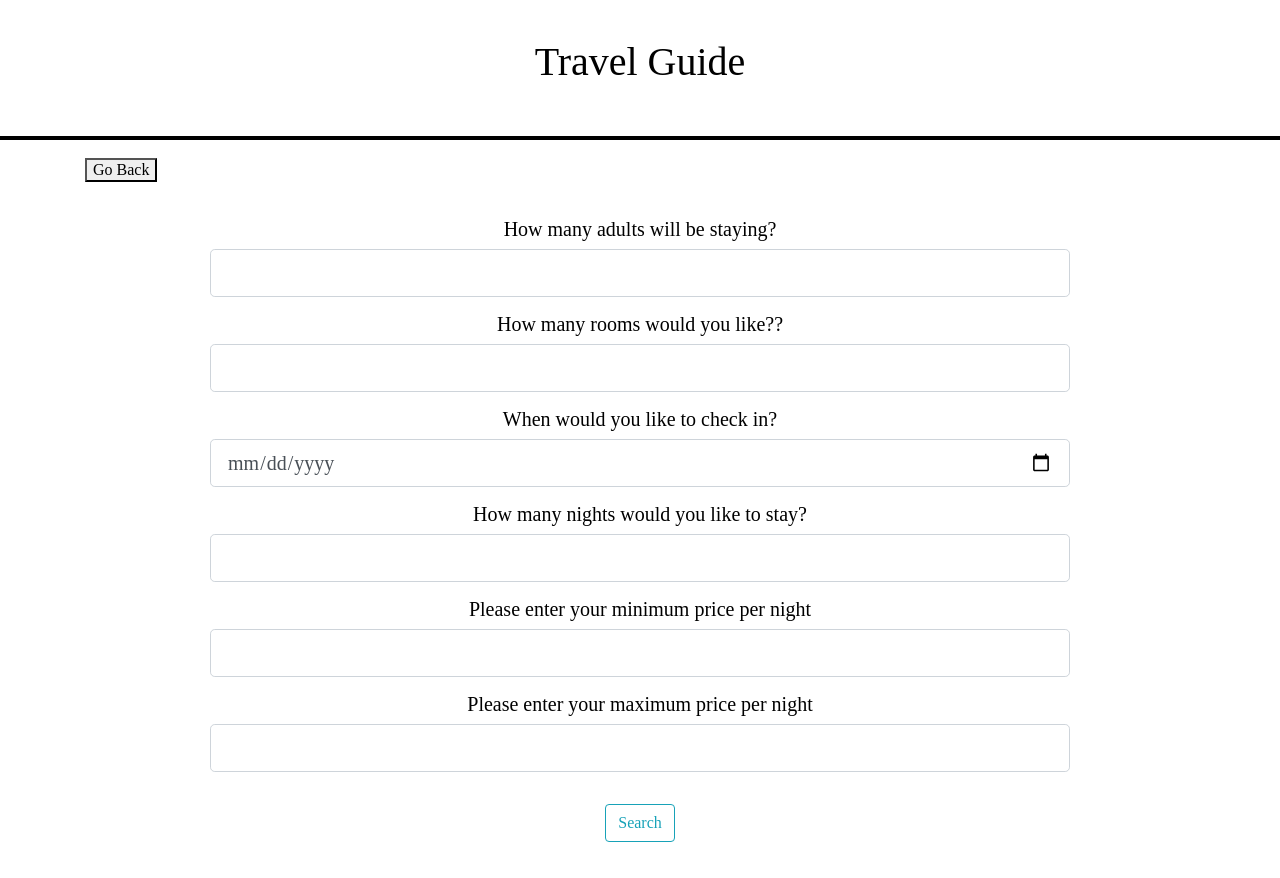
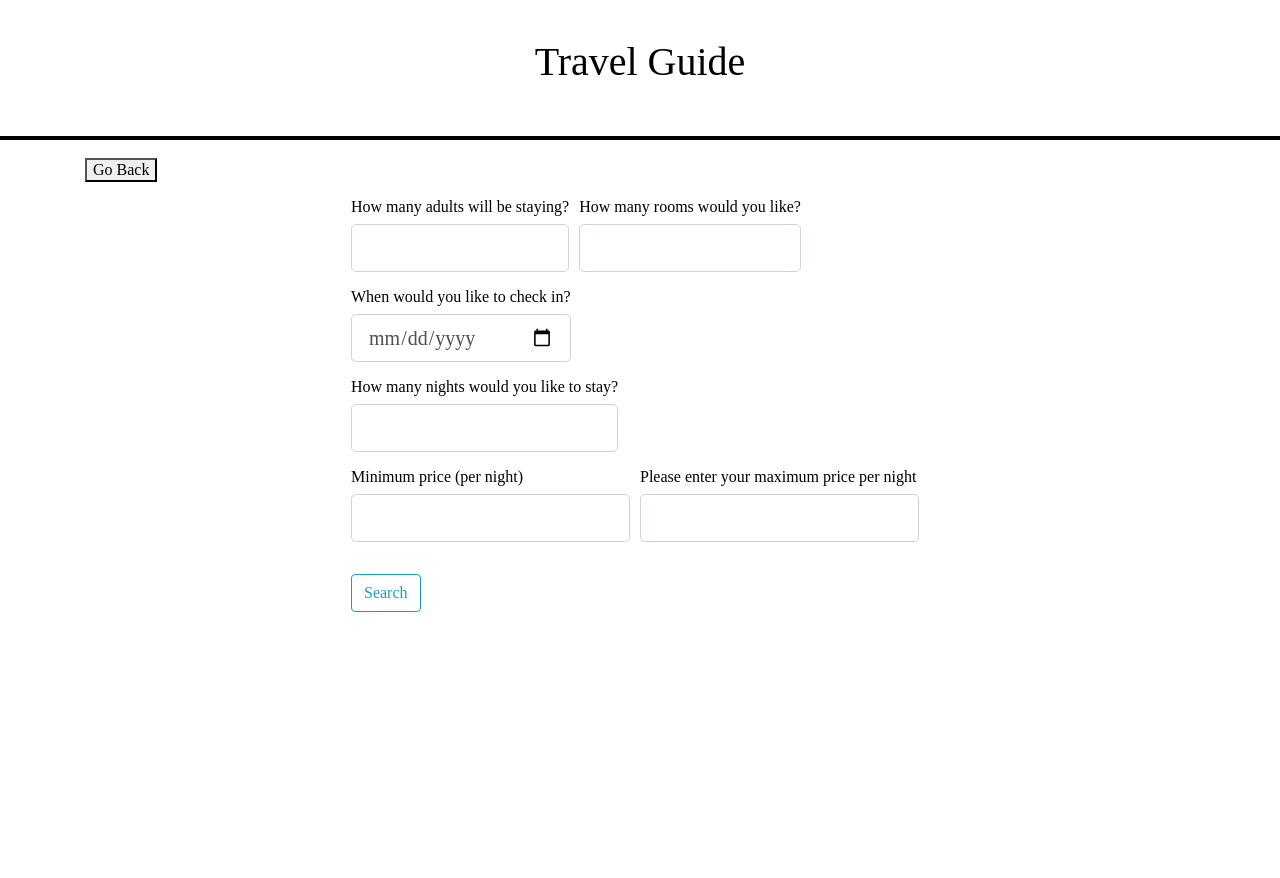
Before and after one commit to federicoguti01/Travel-Guide-Project, a Flask app: a page that uses templates/travel.html in a window 1280 px wide. Shown: the part 160-1038 px from the top of the page. After the commit the page ends 772 px from the top, so only its background shows below. Run offline with Flask 2, Linux system fonts and the light colour scheme; some libraries are stand-ins or nearby versions.

Commit message:
style changes
Co-authored-by: Eman Mustefa <eamustefa@gmail.com>
Co-authored-by: Alex Vargas <alexvargas0323@gmail.com>
Co-authored-by: Federico Gutierrez <fg42768n@pace.edu>

```diff
--- a/attractions.py
+++ b/attractions.py
@@ -10,7 +10,8 @@ attractions = {
         'images': {
             'small': {
                 'width': '150',
-                'url': 'https://media-cdn.tripadvisor.com/media/photo-l/07/02/63/f5/freedom-tower.jpg',
+                'url':
+                  'https://media-cdn.tripadvisor.com/media/photo-l/07/02/63/f5/freedom-tower.jpg',
                 'height': '150'
             },
             'thumbnail': {
--- a/forms.py
+++ b/forms.py
@@ -1,12 +1,20 @@
 from flask_wtf import FlaskForm
-from wtforms import StringField, PasswordField, SubmitField, BooleanField
+from wtforms import StringField, PasswordField, SubmitField, BooleanField#, SelectField
 from wtforms.fields.html5 import DateField
 from wtforms_components import DateRange
 from wtforms import IntegerField
-from wtforms.validators import DataRequired, Length, Email, EqualTo
+from wtforms.validators import DataRequired, Length, Email, EqualTo, NumberRange
 from datetime import date, timedelta
 
-
+# def createList(r1, r2):
+#     if (r1 == r2):
+#         return str(r1)
+#     else:
+#         res = []
+#         while(r1 < r2+1 ):
+#             res.append(r1)
+#             r1 += 1
+#         return res
 
 class LoginForm(FlaskForm):
     username = StringField('Username',
@@ -36,14 +44,14 @@ class LocationSearchForm(FlaskForm):
 
 class HotelSearchForm(FlaskForm):
     adults = IntegerField('How many adults will be staying?',
-                          validators=[DataRequired()])
-    rooms = IntegerField('How many rooms would you like??',
-                         validators=[DataRequired()])
+                           validators=[DataRequired(), NumberRange(min=1, max=100)])
+    rooms = IntegerField('How many rooms would you like?',
+                         validators=[DataRequired(), NumberRange(min=1, max=100)])
     date = DateField('When would you like to check in?',
                        validators=[DataRequired(), DateRange(min=date.today() + timedelta(days=1))], format='%Y-%m-%d')
     nights = IntegerField('How many nights would you like to stay?',
-                          validators=[DataRequired()])
-    minPrice = IntegerField('Please enter your minimum price per night',
+                          validators=[DataRequired(), NumberRange(min=1, max=170)])
+    minPrice = IntegerField('Minimum price (per night)',
                             validators=[DataRequired()])
     maxPrice = IntegerField('Please enter your maximum price per night',
                             validators=[DataRequired()])
@@ -54,7 +62,7 @@ class FlightSearchForm(FlaskForm):
     depart = StringField('Where are you departing from?',
                          validators=[DataRequired()])
     adults = IntegerField('How many adults will be traveling?',
-                          validators=[DataRequired()])
+                          validators=[DataRequired(), NumberRange(min=1, max=100)])
     date = DateField('When would you like to depart?',
                      validators=[DataRequired(), DateRange(min=date.today() + timedelta(days=1))], format='%Y-%m-%d')
     submit = SubmitField('Search')
--- a/main.py
+++ b/main.py
@@ -3,7 +3,6 @@ Create practice/presentation
 Add/fix html and css
 Add about/home pages
 Testing/Unittest
-Heroku Deployment
 '''
 
 from flask import Flask, render_template, url_for, flash, redirect, request
@@ -151,8 +150,7 @@ def travel_search(lat, lng):
         #           if request.method == 'POST':
         print(search.data)
         return show_travel_page(lat, lng, search.adults.data,
-                                search.rooms.data, search.date.data
-                                .strftime('%Y-%m-%d'), search.nights.data,
+                                search.rooms.data, search.date.data, search.nights.data,
                                 search.minPrice.data, search.maxPrice.data)
 
     return render_template('travel.html', form=search)
@@ -163,7 +161,8 @@ def show_travel_page(lat, lng, adults, rooms, date,
                      nights, minPrice, maxPrice):
     hotels = hotel_search(lat, lng, adults, rooms, date, nights, minPrice,
                           maxPrice)
-    if hotels is None:
+    print(hotels)
+    if (hotels == "No hotels could be found for your search. Please try again.\n"):
         return render_template('error.html')
     return render_template('hotels.html', hotels=hotels, lat=lat, lng=lng)
 
@@ -181,14 +180,17 @@ def flights_search(lat, lng):
 @app.route('/flights/results')
 def show_flights_page(lat, lng, depart, adults, date):
     flights = flight_search(lat, lng, depart, adults, date)
-    departing = flights['Departing From']
-    arriving = flights['Arrival To']
+    arriving = flights['Departing From']
+    arriveAdd = flights['Departing Airport Address']
+    departing = flights['Arrival To']
+    departAdd = flights['Arrival Airport Address']
+    print(flights)
     url = flights['URL']
     if flights is None:
         return render_template('error.html')
     return render_template(
         'flights.html', depart=departing, arrival=arriving, link=url,
-        lat=lat, lng=lng)
+        lat=lat, lng=lng, address1=departAdd, address2=arriveAdd)
 
 
 @login_manager.user_loader
--- a/static/main.css
+++ b/static/main.css
@@ -107,3 +107,12 @@ p.whitespace {
   padding:20px;
 
 }
+
+.formPadding {
+  padding-right: 10px;
+}
+
+.middle {
+  display: flex;
+  justify-content: center;
+  align-items: center;
--- a/templates/error.html
+++ b/templates/error.html
@@ -1,15 +1,14 @@
 {% extends "layout.html" %}
 {% block content %}
-
+<p class="whitespace row">
 <button onclick="location.href='/search'">Try another location</button>
 <button onclick="goBack()">Go Back</button>
-
+</p>
     <script>
     function goBack() {
       window.history.back();
     }
     </script>
-<button onclick="location.href='/results/{{ lat }}&{{ lng }}'">Go Back</button>
     <div class="content center">
     <h1 class="border-bottom" style="font-size: 50px; padding-top: 25px; padding-bottom: 10px">Sorry, no results were found.</h1>
     <div style = "padding: 20px;">
--- a/templates/travel.html
+++ b/templates/travel.html
@@ -2,12 +2,13 @@
 {% block content %}
 <p class="whitespace">
 <button onclick="goBack()">Go Back</button>
-<div class="content center">
+<div class="middle">
     <form method="POST" action="">
         {{ form.hidden_tag() }}
         <fieldset class="form-group">
 
- <div class="form-group">
+<div class="row">
+ <div class="form-group formPadding">
  {{ form.adults.label(class="form-control-label") }}
  {% if form.adults.errors %}
    {{ form.adults(class="form-control form-control-lg is-invalid") }}
@@ -21,7 +22,7 @@
 {% endif %}
 </div>
 
-<div class="form-group">
+<div class="form-group formPadding">
 {{ form.rooms.label(class="form-control-label") }}
 {% if form.rooms.errors %}
  {{ form.rooms(class="form-control form-control-lg is-invalid") }}
@@ -34,7 +35,9 @@
  {{ form.rooms(class="form-control form-control-lg") }}
 {% endif %}
 </div>
+</div>
 
+<div class="row">
 <div class="form-group">
 {{ form.date.label(class="form-control-label") }}
 {% if form.date.errors %}
@@ -48,7 +51,9 @@
  {{ form.date(class="form-control form-control-lg") }}
 {% endif %}
 </div>
+</div>
 
+<div class="row">
 <div class="form-group">
 {{ form.nights.label(class="form-control-label") }}
 {% if form.nights.errors %}
@@ -62,8 +67,10 @@
  {{ form.nights(class="form-control form-control-lg") }}
 {% endif %}
 </div>
+</div>
 
-<div class="form-group">
+<div class="row">
+<div class="form-group formPadding">
 {{ form.minPrice.label(class="form-control-label") }}
 {% if form.minPrice.errors %}
  {{ form.minPrice(class="form-control form-control-lg is-invalid") }}
@@ -77,7 +84,7 @@
 {% endif %}
 </div>
 
-<div class="form-group">
+<div class="form-group formPadding">
 {{ form.maxPrice.label(class="form-control-label") }}
 {% if form.maxPrice.errors %}
  {{ form.maxPrice(class="form-control form-control-lg is-invalid") }}
@@ -90,11 +97,16 @@
  {{ form.maxPrice(class="form-control form-control-lg") }}
 {% endif %}
 </div>
+</div>
+
 
 </fieldset>
+      <div class="row">
     <div class="form-group">
        {{ form.submit(class="btn btn-outline-info") }}
     </div>
+      </div>
    </form>
 </div>
+
 {% endblock content %}
--- a/travel.py
+++ b/travel.py
@@ -41,7 +41,7 @@ def parse_travel_search(file_name):
     results['Latitude'] = file_name['data'][0]['result_object']['latitude']
     results['Longitude'] = file_name['data'][0]['result_object']['longitude']
     # try:
-    #results['Night Life'] = file_name['data'][0]['result_object']['category_counts']['attractions']['nightlife']
+    # results['Night Life'] = file_name['data'][0]['result_object']['category_counts']['attractions']['nightlife']
     # except BaseException:
     # pass
     results['Description'] = file_name['data'][0]['result_object']['geo_description']
@@ -261,6 +261,6 @@ def parse_attraction_details(file_name):
 
 if __name__ == '__main__':
     #print(travel_search("France"))
-    #print(hotel_search(51.51924, -0.096654, 4, 2, "2021-10-11", 3, 100, 300))
+#     print(hotel_search(51.51924, -0.096654, 4, 2, "2021-10-11", 3, 100, 300))
     # print(attractions_search("Berlin"))
     flight_search(51.51924, -0.096654, "Dallas", 3, "2021-12-25")
--- a/webcam.py
+++ b/webcam.py
@@ -33,6 +33,7 @@ def getTitle(decoder):
         x.append(webcam['title'])
     return x
 
+
 def getImage(decoder):
     webcams = decoder['result']['webcams']
     x = []
```
Also changed, not shown: templates/flights.html (+9 -5 lines), templates/hotels.html (+2 -21 lines), templates/search.html (+12 -7 lines), templates/travel_flights.html (+8 -8 lines), config.py (line endings or trailing spaces), 1 other file.
